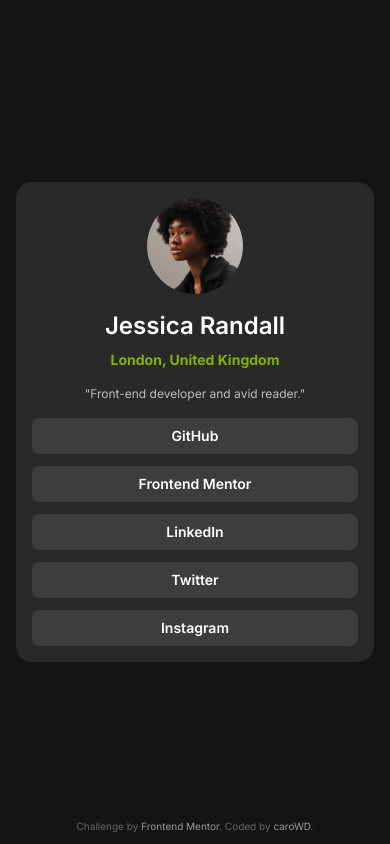
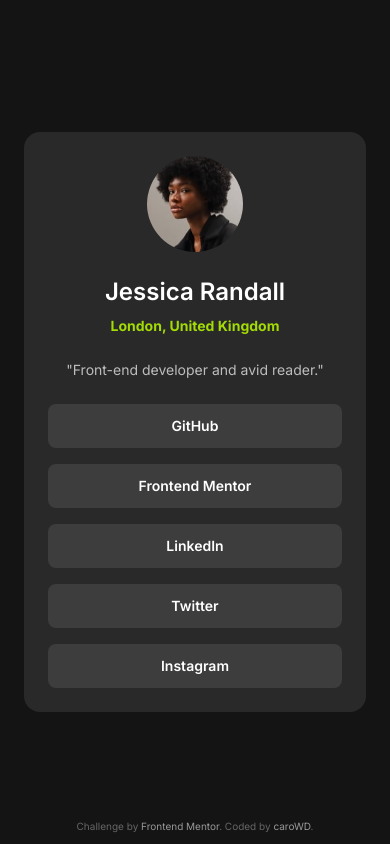
Before and after one commit to caroWD/fm_social_links_profile, a website: page index.html in a window 390 px wide. Drawn offline with Linux system fonts and the light colour scheme.

Commit message:
Definition CSS Styles mobile sm  version

```diff
--- a/index.html
+++ b/index.html
@@ -13,23 +13,23 @@
   <link rel="stylesheet" href="./src/css/styles.css" type="text/css">
   <title>Frontend Mentor | Social links profile</title>
 </head>
-<body>
-  <main class="h-dvh flex flex-col justify-center bg-woodsmoke-950 px-4 text-white-50 font-sans text-sm">
-    <section class="bg-white-950 p-4 rounded-2xl">
+<body class="bg-woodsmoke-950">
+  <main class="max-w-md mx-auto h-dvh flex flex-col justify-center px-4 text-white-50 font-sans text-sm xs:px-6">
+    <section class="bg-white-950 p-4 rounded-2xl xs:p-6 sm:p-12">
       <header class="text-center">
-        <picture class="flex justify-center mb-4">
+        <picture class="flex justify-center mb-4 xs:mb-6">
           <img class="w-24 rounded-full" src="./src/img/avatar-jessica.jpeg" alt="Avatar Jessica Randall" width="100px" height="100px">
         </picture>
-        <hgroup class="font-semibold mb-4">
+        <hgroup class="font-semibold mb-4 xs:mb-6">
           <h1 class="text-2xl mb-2">Jessica Randall</h1>
-          <p class="font-bold text-lime-600">London, United Kingdom</p>
+          <p class="font-bold text-lime-500">London, United Kingdom</p>
         </hgroup>
       </header>
-      <article class="text-center mb-4 text-white-300">
-        <h2 class="text-xs">"Front-end developer and avid reader."</h2>
+      <article class="text-center mb-4 text-white-300 xs:mb-6">
+        <h2 class="text-xs xs:text-sm">"Front-end developer and avid reader."</h2>
       </article>
       <article class="font-semibold text-center">
-        <ul class="flex flex-col gap-3 *:*:block *:*:w-full *:*:bg-woodsmoke-900 *:*:py-2 *:*:px-4 *:*:rounded-lg">
+        <ul class="flex flex-col gap-3 *:*:block *:*:w-full *:*:bg-woodsmoke-900 *:*:py-2 *:*:px-4 *:*:rounded-lg *:*:transition-colors *:*:duration-300 hover:*:*:bg-lime-500 hover:*:*:text-woodsmoke-950 xs:gap-4 xs:*:*:py-3 xs:*:*:px-6">
           <li><a href="#">GitHub</a></li>
           <li><a href="#">Frontend Mentor</a></li>
           <li><a href="#">LinkedIn</a></li>
@@ -38,7 +38,7 @@
         </ul>
       </article>
     </section>
-    <footer class="absolute -left-0 bottom-0 w-full py-2 px-4 text-center text-[0.625rem] text-white-600 *:text-white-400">Challenge by <a href="https://www.frontendmentor.io?ref=challenge" target="_blank">Frontend Mentor</a>. Coded by <a href="#">caroWD</a>.</footer>
+    <footer class="absolute -left-0 bottom-0 w-full py-2 px-4 text-center text-[0.625rem] text-white-600 *:text-white-400 *:transition-colors *:duration-300 hover:*:text-white-200">Challenge by <a href="https://www.frontendmentor.io?ref=challenge" target="_blank">Frontend Mentor</a>. Coded by <a href="https://github.com/caroWD">caroWD</a>.</footer>
   </main>
 </body>
 </html>
```
Also changed, not shown: src/css/styles.css.
